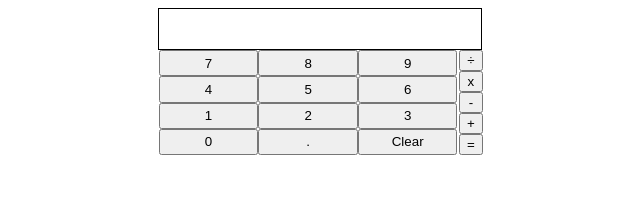
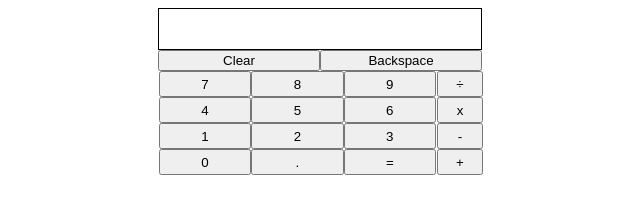
Before and after one commit to MrHahn/odin-calculator, a plain HTML site: page index.html in a window 1280 px wide. Shown: the whole page, without its empty margins (320-960 px from the left). Drawn offline with Linux system fonts and the light colour scheme.

Commit message:
update calculator layout

```diff
--- a/assets/styles.css
+++ b/assets/styles.css
@@ -22,8 +22,9 @@
     display: flex;
     flex-direction: column;
 }
-.calculator-numbers button {
-    height: 26.1px;
+.calculator-numbers button,
+.calculator-operator button {
+    height: 26px;
 }
 .calculator-screen {
     border: 1px solid;
@@ -32,3 +33,18 @@
     font-size: 36px;
     text-align: right;
 }
+.calculator-misc {
+    margin: 0 38px;
+    display: flex;
+    align-items: center;
+    justify-content: center;
+}
+.calculator-misc button {
+    flex-basis: 50%;
+}
+.calculator-buttons > .calculator-operator {
+    flex-basis: 11.3%;
+}
+.calculator-buttons > .calculator-numbers {
+    flex-basis: 70%;
+}
--- a/index.html
+++ b/index.html
@@ -13,6 +13,10 @@
             <div class="calculator-screen">
                 <span></span>
             </div>
+            <div class="calculator-misc">
+                <button data-oper="clear" class="btn-clear">Clear</button>
+                <button data-oper="backspace" class="btn-backspace">Backspace</button>
+            </div>
             <div class="calculator-buttons">
                 <div class="calculator-numbers">
                     <button data-num="7" class="btn7">7</button>
@@ -26,14 +30,14 @@
                     <button data-num="3" class="btn3">3</button>
                     <button data-num="0" class="btn0">0</button>
                     <button data-num="." class="btn-dot">.</button>
-                    <button data-num="clear" class="btn-clear">Clear</button>
+                    <button data-num="equals" class="equals">=</button>
+
                 </div>
                 <div class="calculator-operator">
                     <button data-oper="divide" class="divide">÷</button>
                     <button data-oper="multiply" class="multiply">x</button>
                     <button data-oper="subtract" class="subtract">-</button>
                     <button data-oper="add" class="add">+</button>
-                    <button data-oper="equals" class="equals">=</button>
                 </div>
 
             </div>
```
